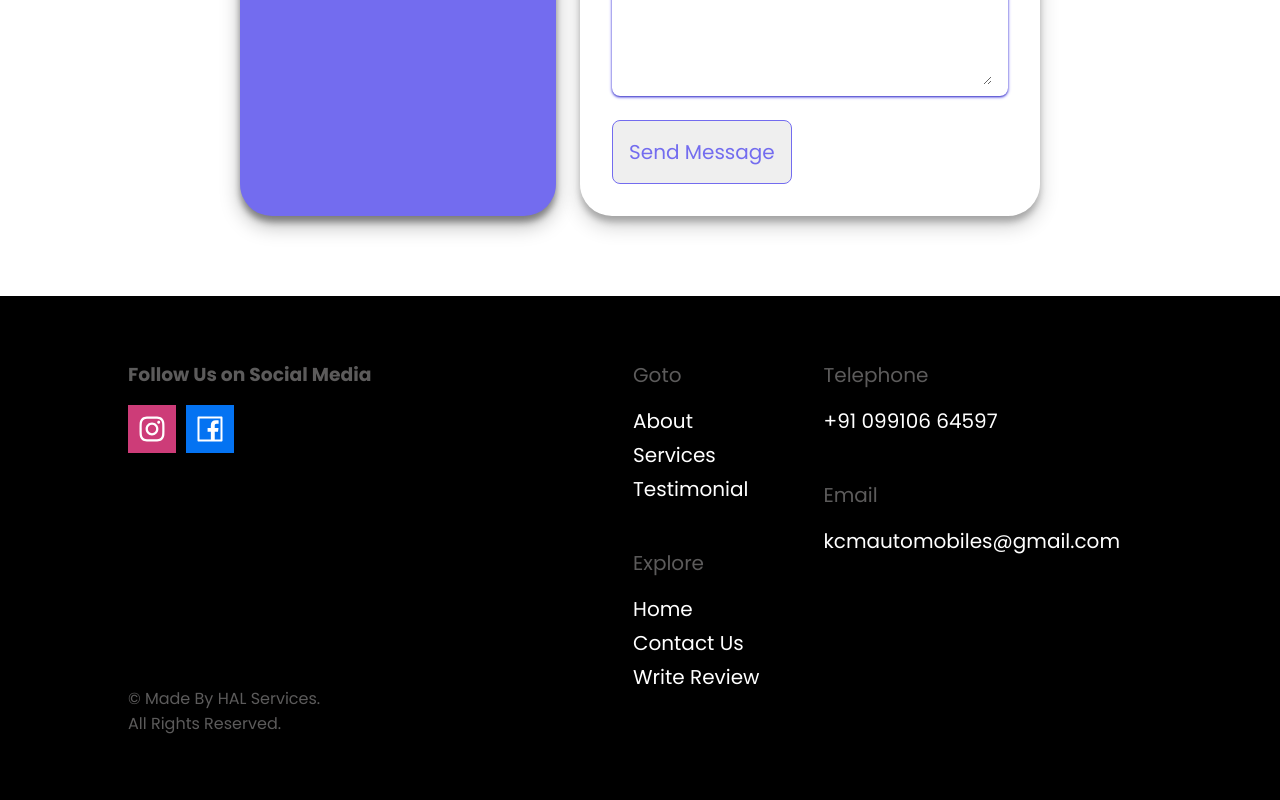
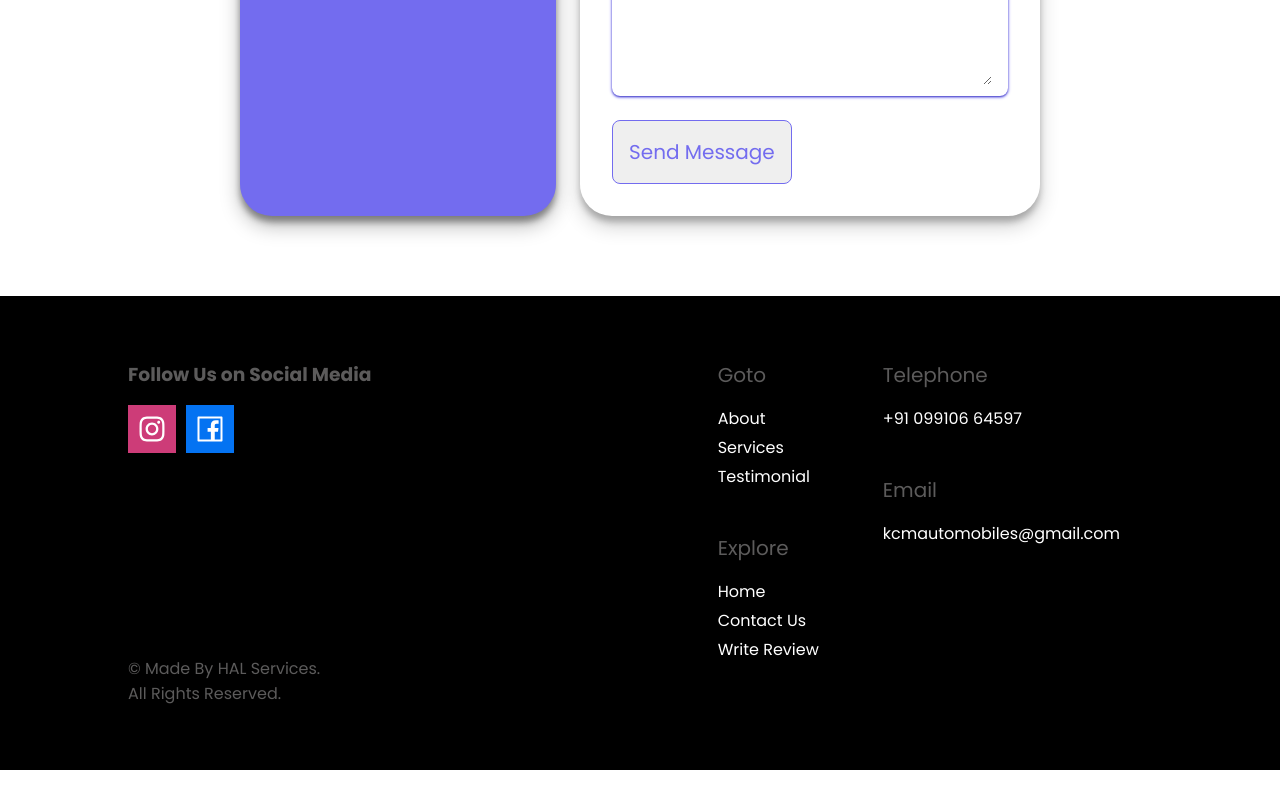
Before and after one commit to HAL-Services/KCM-New, a React (Create React App) app: page / in a window 1280 px wide. Shown: the part 8193-8993 px from the top of the page. After the commit the page ends 8963 px from the top, so only its background shows below. Built offline with nearby package versions, Linux system fonts and the light colour scheme; no server answers.

Commit message:
footer fixed

```diff
--- a/src/styles/Footer.scss
+++ b/src/styles/Footer.scss
@@ -75,6 +75,9 @@
 .footer_links {
   display: flex;
   justify-content: space-between;
+  @media screen and (max-width: 1100px) {
+    font-size: 10px;
+  }
 }
 .footer_gap {
   margin: 0 2rem;
@@ -88,7 +91,6 @@
 .footer_list {
   list-style: none;
   color: var(--default-color);
-  font-size: var(--h2-font-size);
   display: flex;
   flex-direction: column;
   p {
```
